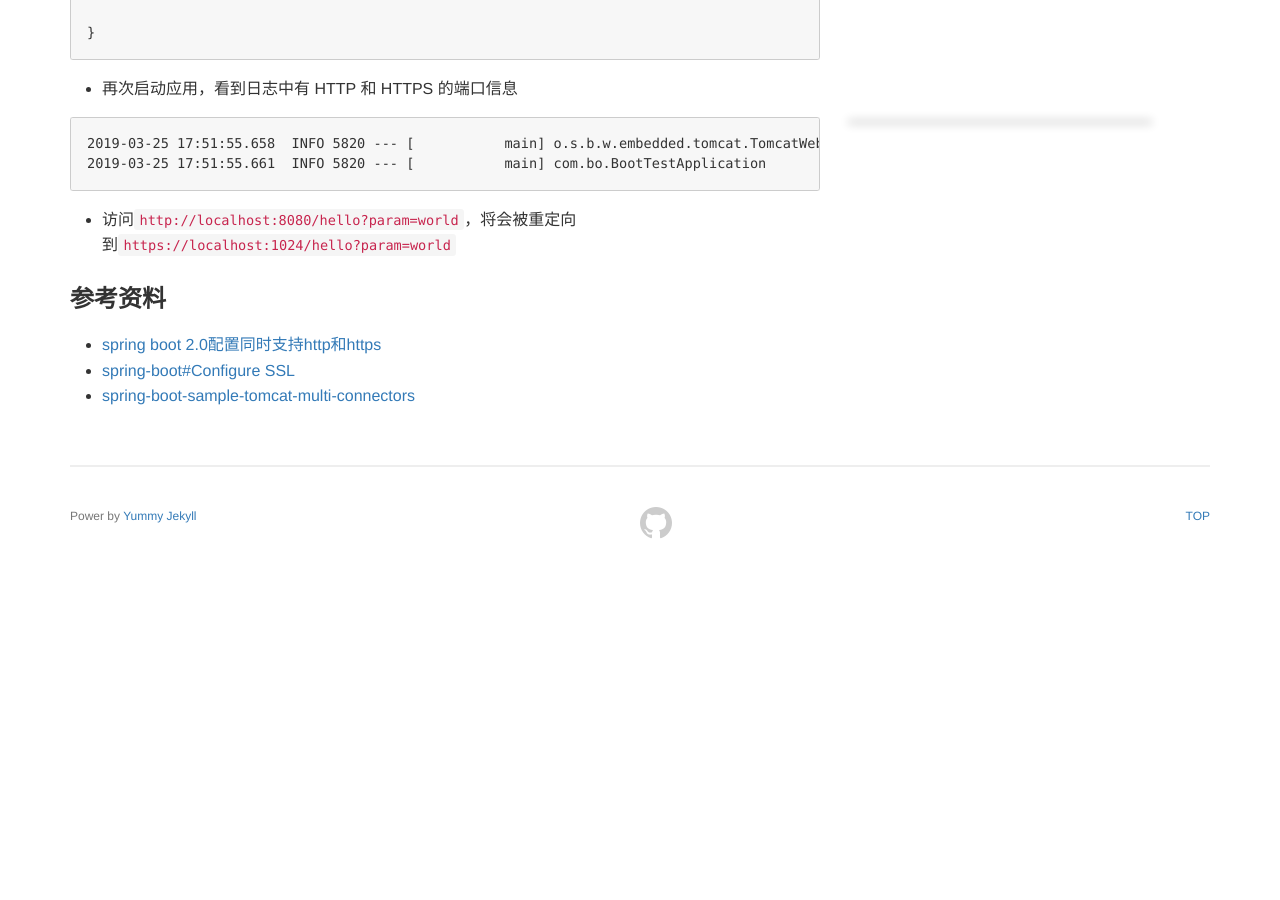
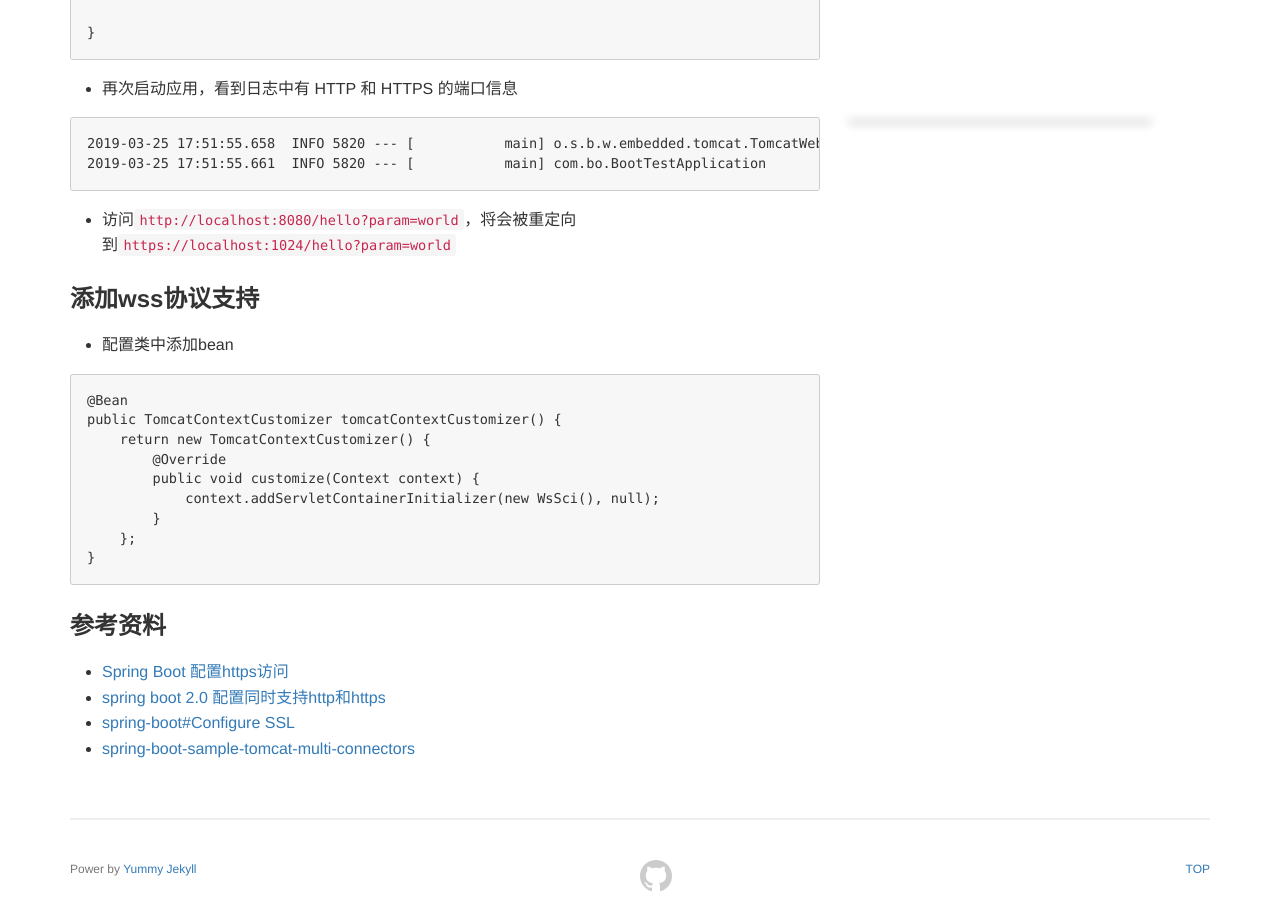
Before and after one commit to LeisureBo/leisurebo.github.io, a Jekyll site: the page built from _posts/2019-03-25-springboot-config-https.md, in a window 1280 px wide and 900 px high, scrolled down 3737 px. Built offline with Jekyll 4.4.1, drawn with Linux system fonts in a browser that asks for light colours; a script that is not in the unit is left out; before the commit the page ends 4284 px from its top, so only the background shows below that; some of the changed text lies outside the part shown.

Commit message:
Update 2019-03-25-springboot-config-https.md

````diff
--- a/_posts/2019-03-25-springboot-config-https.md
+++ b/_posts/2019-03-25-springboot-config-https.md
@@ -174,9 +174,25 @@ public class HttpsConfig {
 
 * 访问`http://localhost:8080/hello?param=world`，将会被重定向到`https://localhost:1024/hello?param=world`
 
+### 添加wss协议支持
+
+* 配置类中添加bean
+
+```
+@Bean
+public TomcatContextCustomizer tomcatContextCustomizer() {
+    return new TomcatContextCustomizer() {
+        @Override
+        public void customize(Context context) {
+            context.addServletContainerInitializer(new WsSci(), null);
+        }
+    };
+}
+```
 
 ### 参考资料
 
-- [spring boot 2.0配置同时支持http和https](https://blog.csdn.net/qq_34459487/article/details/80885690)
+- [Spring Boot 配置https访问](https://blog.csdn.net/u013360850/article/details/85493764)
+- [spring boot 2.0 配置同时支持http和https](https://blog.csdn.net/qq_34459487/article/details/80885690)
 - [spring-boot#Configure SSL](https://docs.spring.io/spring-boot/docs/2.1.3.RELEASE/reference/htmlsingle/#howto-configure-ssl)
 - [spring-boot-sample-tomcat-multi-connectors](https://github.com/spring-projects/spring-boot/tree/v2.0.0.RELEASE/spring-boot-samples/spring-boot-sample-tomcat-multi-connectors)
````
Also changed, not shown: other parts of _posts/2019-03-25-springboot-config-https.md (+1 -1 lines).
